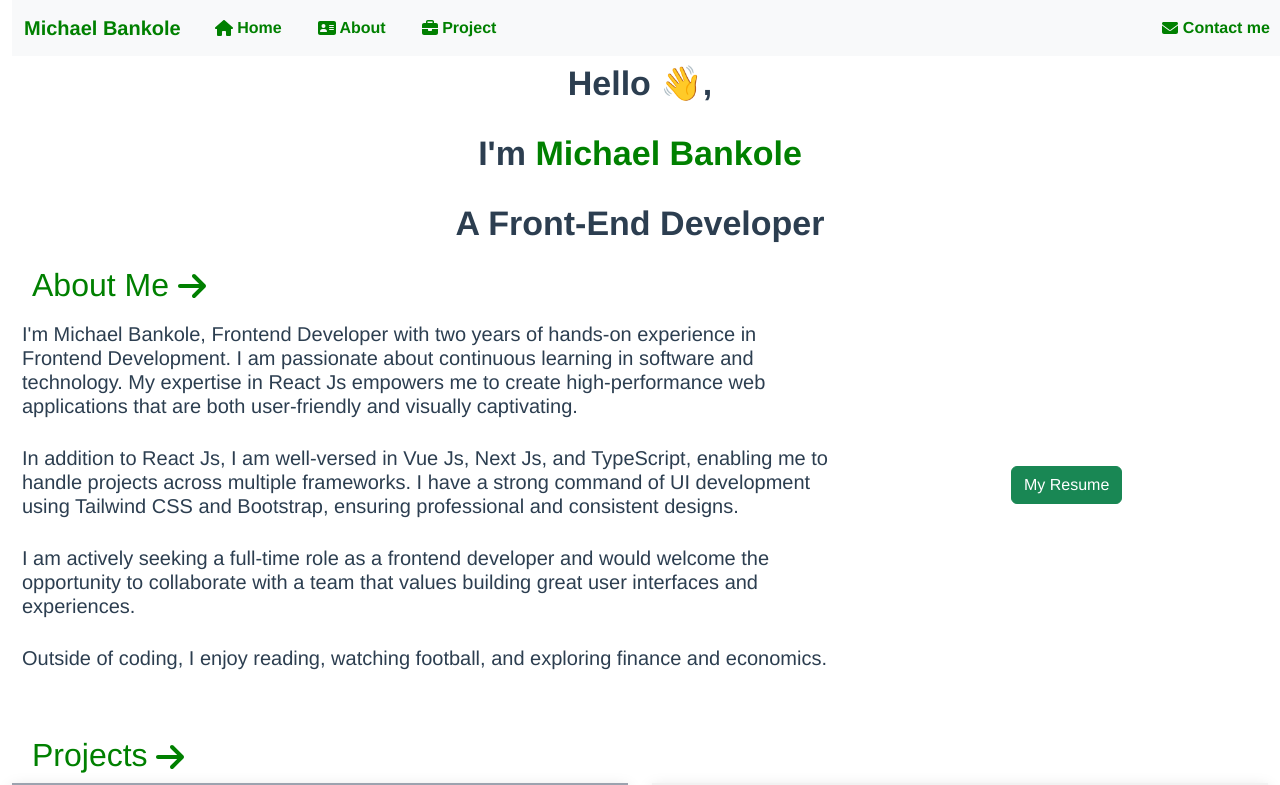
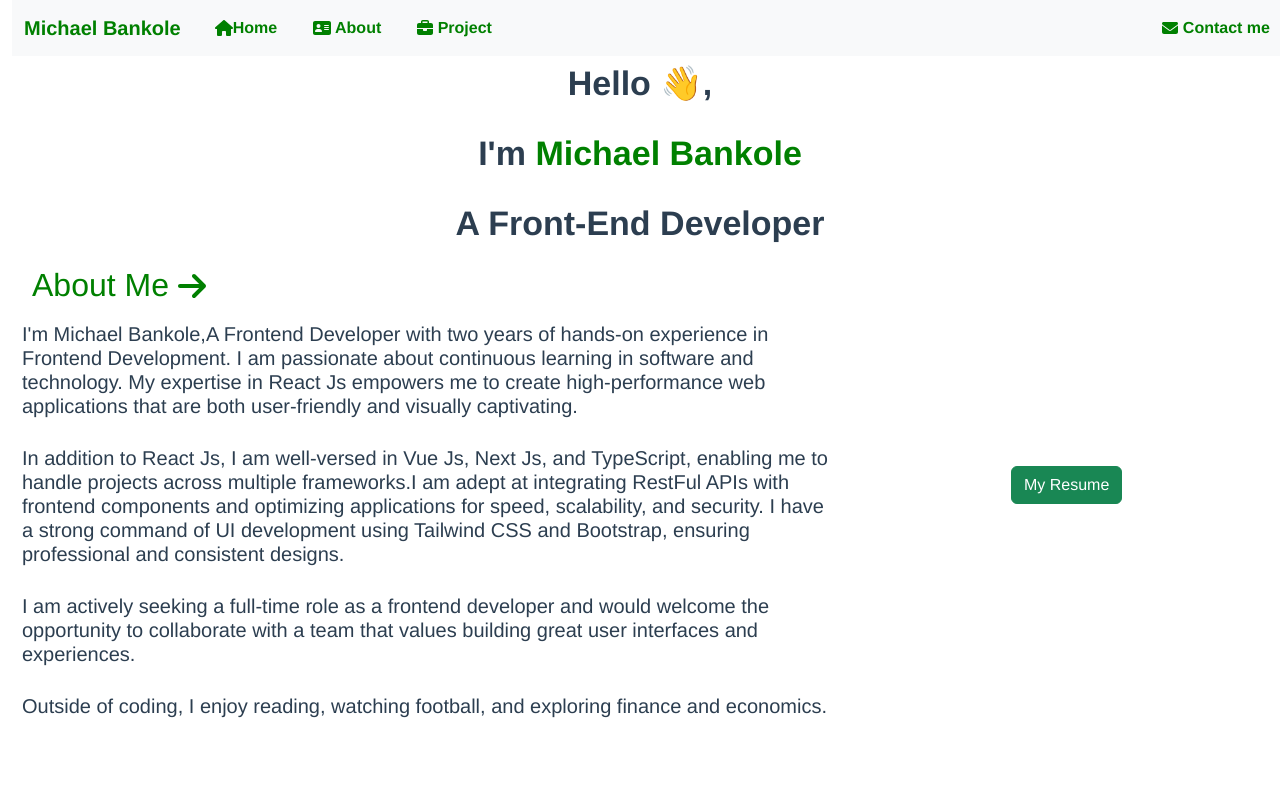
Before and after one commit to bhankymyk/portfolio, a Vue app: page / in a window 1280 px wide. Shown: the top 785 px of the page. Built offline with nearby package versions, Linux system fonts and the light colour scheme.

Commit message:
fix: about me

```diff
--- a/src/components/Portfolio.vue
+++ b/src/components/Portfolio.vue
@@ -4,34 +4,47 @@
       <nav class="navbar navbar-expand-lg bg-body-tertiary sticky-top">
         <div class="container-fluid">
           <a class="navbar-brand" href="#"> Michael Bankole</a>
-          <button class="navbar-toggler" type="button" data-bs-toggle="collapse" data-bs-target="#navbarText" aria-controls="navbarText" aria-expanded="false" aria-label="Toggle navigation">
+          <button
+            class="navbar-toggler"
+            type="button"
+            data-bs-toggle="collapse"
+            data-bs-target="#navbarText"
+            aria-controls="navbarText"
+            aria-expanded="false"
+            aria-label="Toggle navigation"
+          >
             <span class="navbar-toggler-icon"></span>
           </button>
           <div class="collapse navbar-collapse" id="navbarText">
             <ul class="navbar-nav me-auto mb-2 mb-lg-0">
-
               <li class="nav-item">
                 <router-link to="/">
-          <a class="nav-link" aria-current="page" href="#"><font-awesome-icon :icon="['fas', 'house']" />  <span class="mt-5">Home</span>
+                  <a class="nav-link" aria-current="page" href="#"
+                    ><font-awesome-icon :icon="['fas', 'house']" />
+                    <span class="mt-5">Home</span>
                   </a>
                 </router-link>
               </li>
 
               <li class="nav-item">
                 <router-link @click="scrollToElement('about')" to="/about">
-            <a class="nav-link"><font-awesome-icon :icon="['fas', 'address-card']" /> About</a>
+                  <a class="nav-link"
+                    ><font-awesome-icon :icon="['fas', 'address-card']" />
+                    About</a
+                  >
                 </router-link>
               </li>
 
               <li class="nav-item">
-          <router-link  @click="scrollToElement('project')" to="/project">
-            <a class="nav-link" ><font-awesome-icon :icon="['fas', 'briefcase']" /> Project</a>
+                <router-link @click="scrollToElement('project')" to="/project">
+                  <a class="nav-link"
+                    ><font-awesome-icon :icon="['fas', 'briefcase']" />
+                    Project</a
+                  >
                 </router-link>
               </li>
-
             </ul>
-      <span class="navbar-text">
-      </span>
+            <span class="navbar-text"> </span>
             <!-- <span class="navbar-text">
         <li class="nav-item">
           <router-link to="/skills">
@@ -41,41 +54,68 @@
       </span> -->
             <span class="navbar-text">
               <li class="nav-item">
-          <router-link   @click="scrollToElement('contact')" to="/contact">
-            <a class="nav-link active"><font-awesome-icon :icon="['fas', 'envelope']" /> Contact me</a>
+                <router-link @click="scrollToElement('contact')" to="/contact">
+                  <a class="nav-link active"
+                    ><font-awesome-icon :icon="['fas', 'envelope']" /> Contact
+                    me</a
+                  >
                 </router-link>
               </li>
             </span>
           </div>
         </div>
       </nav>
-<router-view/>
+      <router-view />
 
       <!-- Portfolio -->
 
       <div class="row mt-5">
-  <div class="col-md text-center"  id="about" v-motion-roll-top>
-    <h1>Hello 👋, <br>I'm <span class="inBtw"> Michael Bankole</span>  <br> A Front-End Developer</h1>
+        <div class="col-md text-center" id="about" v-motion-roll-top>
+          <h1>
+            Hello 👋, <br />I'm <span class="inBtw"> Michael Bankole</span>
+            <br />
+            A Front-End Developer
+          </h1>
         </div>
       </div>
 
       <div class="row">
         <div class="col-md-8" v-motio--pop-visible-once>
-    <h2 class="h-2">About Me <font-awesome-icon :icon="['fas', 'arrow-right']" /> </h2>
-    <h5 class="mt-1">I'm Michael Bankole, Frontend Developer with two years of hands-on experience in Frontend Development. I am
-      passionate about continuous learning in software and technology. My expertise in React Js empowers me
-      to create high-performance web applications that are both user-friendly and visually captivating.</h5>
+          <h2 class="h-2">
+            About Me <font-awesome-icon :icon="['fas', 'arrow-right']" />
+          </h2>
+          <h5 class="mt-1">
+            I'm Michael Bankole,A Frontend Developer with two years of hands-on
+            experience in Frontend Development. I am passionate about continuous
+            learning in software and technology. My expertise in React Js
+            empowers me to create high-performance web applications that are
+            both user-friendly and visually captivating.
+          </h5>
 
-      <h5 class="mt-1"> In addition to React Js, I am well-versed in Vue Js, Next Js, and TypeScript, enabling
-         me to handle projects across multiple frameworks. I have a strong command of UI development using Tailwind CSS and Bootstrap, ensuring professional and consistent designs. </h5>
-        <h5>I am actively seeking a full-time role as a frontend developer and would welcome the opportunity to collaborate with a team that values building great user interfaces and experiences. </h5>
-          <h5 class="mt-1">Outside of coding, I enjoy reading, watching football, and exploring finance and economics.</h5>
+          <h5 class="mt-1">
+            In addition to React Js, I am well-versed in Vue Js, Next Js, and
+            TypeScript, enabling me to handle projects across multiple
+            frameworks.I am adept at integrating RestFul APIs with frontend
+            components and optimizing applications for speed, scalability, and
+            security. I have a strong command of UI development using Tailwind
+            CSS and Bootstrap, ensuring professional and consistent designs.
+          </h5>
+          <h5>
+            I am actively seeking a full-time role as a frontend developer and
+            would welcome the opportunity to collaborate with a team that values
+            building great user interfaces and experiences.
+          </h5>
+          <h5 class="mt-1">
+            Outside of coding, I enjoy reading, watching football, and exploring
+            finance and economics.
+          </h5>
         </div>
         <div class="col-md-4 Contact">
           <div>
-            <a href="https://drive.google.com/file/d/1ceAtxqyCL8McuTSrEWg2ppw3mnlnNbUD/view?usp=sharing">
-
-              <button class="btn  btn-block btn-success">My Resume</button>
+            <a
+              href="https://drive.google.com/file/d/1ceAtxqyCL8McuTSrEWg2ppw3mnlnNbUD/view?usp=sharing"
+            >
+              <button class="btn btn-block btn-success">My Resume</button>
             </a>
           </div>
         </div>
@@ -84,16 +124,19 @@
       <!-- <div v-motion:initial="{ y: 100,  opacity: 0, }" :enter="{ y: 0, opacity: 1, transition: { y: { delay: 1600, }, opacity: {  duration: 1600, }, }, }"/> -->
 
       <!-- PROJECTS -->
-      <div class="row mt-5"  id="project" >
+      <div class="row mt-5" id="project">
         <h2>Projects <font-awesome-icon :icon="['fas', 'arrow-right']" /></h2>
         <!-- Project 1 -->
         <div class="col-md-6 imgBox" v-motion-pop-visible-once>
           <div class="imgBox">
-            <img src="../assets/Artify.png"  class="img-fluid imgB"  alt="">
+            <img src="../assets/Artify.png" class="img-fluid imgB" alt="" />
           </div>
           <div class="about mt-1">
-            <h5>Artify -  An Art Collection</h5>
-            <p>Tools - Next.js, React.js, TypeScript, Art institute of Chicago API , Tailwind CSS</p>
+            <h5>Artify - An Art Collection</h5>
+            <p>
+              Tools - Next.js, React.js, TypeScript, Art institute of Chicago
+              API , Tailwind CSS
+            </p>
           </div>
           <div class="btnBox">
             <a href="https://github.com/bhankymyk/artworkApp">
@@ -107,11 +150,11 @@
         <!-- Project 2 -->
         <div class="col-md-6 imgBox" v-motion-pop-visible-once>
           <div class="imgBox">
-            <img src="../assets/Trivia.png"  class="img-fluid imgB"  alt="">
+            <img src="../assets/Trivia.png" class="img-fluid imgB" alt="" />
           </div>
           <div class="about mt-1">
-            <h5>Trivia -  A Trivia Challenge Question</h5>
-            <p>Tools -  React.js, Redux, RestFul API, Tailwind CSS</p>
+            <h5>Trivia - A Trivia Challenge Question</h5>
+            <p>Tools - React.js, Redux, RestFul API, Tailwind CSS</p>
           </div>
           <div class="btnBox">
             <a href="https://github.com/bhankymyk/trivia-app/">
@@ -124,10 +167,10 @@
         </div>
       </div>
       <!-- Project 3 -->
-      <div class="row mt-5 ">
+      <div class="row mt-5">
         <div class="col-md-6 imgBox" v-motion-pop-visible-once>
           <div class="">
-            <img src="../assets/Expensely.png"  class="img-fluid imgB" alt="">
+            <img src="../assets/Expensely.png" class="img-fluid imgB" alt="" />
           </div>
           <div class="about mt-1">
             <h5>Expensely - Expenses Tracker</h5>
@@ -145,7 +188,11 @@
         <!-- Project 4 -->
         <div class="col-md-6 imgBox" v-motion-pop-visible-once>
           <div class="imgBox">
-            <img src="../assets/Restaurantly.png"  class="img-fluid imgB"  alt="">
+            <img
+              src="../assets/Restaurantly.png"
+              class="img-fluid imgB"
+              alt=""
+            />
           </div>
           <div class="about mt-1">
             <h5>Restaurantly - Restaurant Mangement</h5>
@@ -163,7 +210,7 @@
         <!-- Project 5 -->
         <div class="col-md-6 mt-3 imgBox" v-motion-pop-visible-once>
           <div class="">
-            <img src="../assets/Mealy.png"  class="img-fluid imgB" alt="">
+            <img src="../assets/Mealy.png" class="img-fluid imgB" alt="" />
           </div>
           <div class="about mt-1">
             <h5>Mealy - Calorie Meal Planner</h5>
@@ -182,7 +229,7 @@
 
         <div class="col-md-6 mt-3 imgBox" v-motion-pop-visible-once>
           <div class="">
-            <img src="../assets/Landify.png"  class="img-fluid imgB" alt="">
+            <img src="../assets/Landify.png" class="img-fluid imgB" alt="" />
           </div>
           <div class="about mt-1">
             <h5>Landify - Landing Page</h5>
@@ -218,82 +265,105 @@
     <div class="row mt-5">
       <div class="col-md" id="contact">
         <h2>Contact Me <font-awesome-icon :icon="['fas', 'arrow-right']" /></h2>
-          <h5>Feel free to reach out if you're looking for a front end engineer <br>
-            to work on your next project, have a question or just fancy saying hi.</h5>
+        <h5>
+          Feel free to reach out if you're looking for a front end engineer
+          <br />
+          to work on your next project, have a question or just fancy saying hi.
+        </h5>
         <ul>
-            <li> <a href="mailto:bankole123michael.com"> <h5> <font-awesome-icon :icon="['fas', 'envelope']" /> Email</h5> </a></li>
-            <li> <a href="https://www.linkedin.com/in/bankole-michael/"> <h5><font-awesome-icon :icon="['fab', 'linkedin']" /> LinkedIn </h5> </a> </li>
-            <li> <a href="https://twitter.com/bhankymyk1"> <h5><font-awesome-icon :icon="['fab', 'twitter']" /> Twitter</h5> </a> </li>
-            <li> <a href="https://github.com/bhankymyk/"> <h5> <font-awesome-icon :icon="['fab', 'github']" /> Github</h5> </a></li>
-            <li> <a href="https://wa.link/fhdus1"> <h5> <font-awesome-icon :icon="['fab', 'square-whatsapp']" /> WhatsApp</h5> </a> </li>
+          <li>
+            <a href="mailto:bankole123michael.com">
+              <h5><font-awesome-icon :icon="['fas', 'envelope']" /> Email</h5>
+            </a>
+          </li>
+          <li>
+            <a href="https://www.linkedin.com/in/bankole-michael/">
+              <h5>
+                <font-awesome-icon :icon="['fab', 'linkedin']" /> LinkedIn
+              </h5>
+            </a>
+          </li>
+          <li>
+            <a href="https://twitter.com/bhankymyk1">
+              <h5><font-awesome-icon :icon="['fab', 'twitter']" /> Twitter</h5>
+            </a>
+          </li>
+          <li>
+            <a href="https://github.com/bhankymyk/">
+              <h5><font-awesome-icon :icon="['fab', 'github']" /> Github</h5>
+            </a>
+          </li>
+          <li>
+            <a href="https://wa.link/fhdus1">
+              <h5>
+                <font-awesome-icon :icon="['fab', 'square-whatsapp']" />
+                WhatsApp
+              </h5>
+            </a>
+          </li>
         </ul>
       </div>
     </div>
     <div class="foot mt-2">
-        <hr>
-        <p className="text-center">
-          &copy; 2024. Created by Michael Bankole.
-        </p>
+      <hr />
+      <p className="text-center">&copy; 2024. Created by Michael Bankole.</p>
     </div>
-
-
-
   </div>
   <!-- </div> -->
 </template>
 
 <script>
 export default {
-  name: 'Portfolio',
+  name: "Portfolio",
   props: {
-    msg: String
+    msg: String,
   },
-  methods :{
+  methods: {
     scrollToElement(elementId) {
-      const element = document.getElementById(elementId)
+      const element = document.getElementById(elementId);
       if (element) {
         element.scrollIntoView({
-          behavior: 'smooth',
-          block: 'start'
+          behavior: "smooth",
+          block: "start",
         });
       }
-    }
     },
-}
+  },
+};
 </script>
 
 <!-- Add "scoped" attribute to limit CSS to this component only -->
 <style scoped>
-h1{
+h1 {
   font-weight: 600;
   font-size: 34px;
   line-height: 70px;
 }
-h5{
+h5 {
   text-align: left;
   padding: 10px;
 }
-.inBtw{
+.inBtw {
   color: green;
 }
-h2{
+h2 {
   text-align: start;
   color: green;
   margin-left: 20px;
 }
-.svg-inline--fa{
+.svg-inline--fa {
   vertical-align: -0.2em;
 }
-.Contact{
+.Contact {
   margin-top: 200px;
 }
-  .imgB:hover{
+.imgB:hover {
   -webkit-transform: scale(1.03);
   transform: scale(1.03);
   /* background: #42b983; */
 }
 
-.imgB{
+.imgB {
   box-shadow: rgba(0, 0, 0, 0.15) 0px 5px 15px 0px;
   -webkit-transition: -webkit-transform 0.3s ease-out;
   transition: -webkit-transform 0.3s ease-out;
@@ -301,18 +371,18 @@ h2{
   transition: transform 0.3s ease-out, -webkit-transform 0.3s ease-out;
 }
 
-.btnBox Button{
+.btnBox Button {
   margin: 7px;
 }
-.btnBox{
+.btnBox {
   margin-top: 2px;
 }
-.navbar{
+.navbar {
   position: fixed;
   top: 0;
   width: 100%;
 }
-.about h5{
+.about h5 {
   text-align: center;
   color: #198754;
 }
@@ -343,5 +413,4 @@ a {
     margin-top: 20px;
   }
 }
-
 </style>
```
Lines whose indentation alone changed are shown as unchanged.
